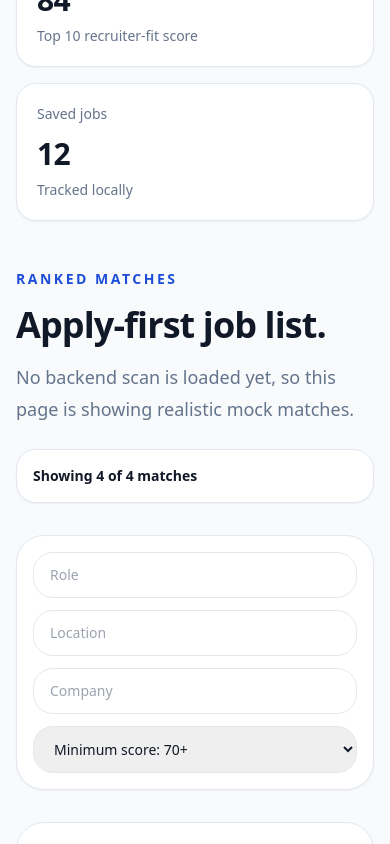
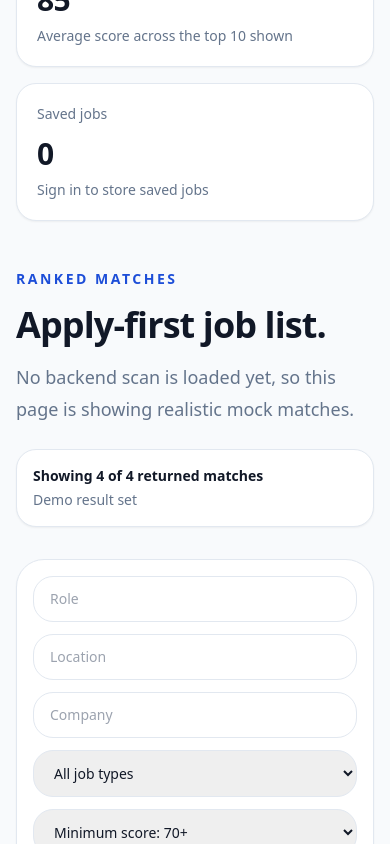
Before and after one commit to jival1215/JobFit, a Next.js app in the folder frontend/: page /dashboard in a window 390 px wide. Shown: the part 1640-2484 px from the top of the page. Built offline with nearby package versions, Linux system fonts and the light colour scheme; no server answers.

Commit message:
Always scan all repos with job type filters

```diff
--- a/frontend/app/dashboard/page.tsx
+++ b/frontend/app/dashboard/page.tsx
@@ -1,8 +1,8 @@
 import Link from "next/link";
 import { DashboardAccountPanel } from "@/components/DashboardAccountPanel";
 import { MatchesClient } from "@/components/MatchesClient";
-import { StatsCard } from "@/components/StatsCard";
-import { jobMatches, stats } from "@/lib/mock-data";
+import { DashboardStatsClient } from "@/components/DashboardStatsClient";
+import { jobMatches } from "@/lib/mock-data";
 
 export default function DashboardPage() {
   return (
@@ -35,11 +35,7 @@ export default function DashboardPage() {
 
       <DashboardAccountPanel />
 
-      <div className="mt-8 grid gap-4 sm:grid-cols-2 lg:grid-cols-4">
-        {stats.map((stat) => (
-          <StatsCard key={stat.label} {...stat} />
-        ))}
-      </div>
+      <DashboardStatsClient fallbackJobs={jobMatches} />
 
       <div className="mt-12">
         <MatchesClient fallbackJobs={jobMatches} />
--- /dev/null
+++ b/frontend/components/DashboardStatsClient.tsx
@@ -0,0 +1,74 @@
+"use client";
+
+import { useEffect, useMemo, useState } from "react";
+import { fetchSavedMatches, getAuthToken, type RankResponse } from "@/lib/jobfit-api";
+import { StatsCard } from "@/components/StatsCard";
+import type { JobMatch } from "@/lib/mock-data";
+
+type DashboardStatsClientProps = {
+  fallbackJobs: JobMatch[];
+};
+
+function averageTopScore(jobs: JobMatch[]) {
+  const top = [...jobs].sort((a, b) => b.score - a.score).slice(0, 10);
+  if (!top.length) return 0;
+  return Math.round(top.reduce((sum, job) => sum + job.score, 0) / top.length);
+}
+
+export function DashboardStatsClient({ fallbackJobs }: DashboardStatsClientProps) {
+  const [ranked, setRanked] = useState<RankResponse | null>(null);
+  const [savedCount, setSavedCount] = useState<number | null>(null);
+
+  useEffect(() => {
+    const saved = window.localStorage.getItem("jobfit:ranked-results");
+    if (saved) {
+      try {
+        setRanked(JSON.parse(saved) as RankResponse);
+      } catch {
+        setRanked(null);
+      }
+    }
+
+    if (getAuthToken()) {
+      fetchSavedMatches()
+        .then((result) => setSavedCount(result.summary?.Saved ?? result.jobs.length))
+        .catch(() => setSavedCount(null));
+    }
+  }, []);
+
+  const jobs = ranked?.jobs ?? fallbackJobs;
+  const applyFirst = jobs.filter((job) => job.recommendation === "Apply" || job.score >= 78).length;
+  const stats = useMemo(
+    () => [
+      {
+        label: "Jobs scanned",
+        value: ranked ? String(ranked.count) : "Demo",
+        detail: ranked ? `All connected repos; showing top ${ranked.returnedCount ?? jobs.length}` : "Run a scan to replace demo data",
+      },
+      {
+        label: "Apply-first matches",
+        value: String(applyFirst),
+        detail: ranked ? "Apply-ranked jobs in current results" : "Demo matches only",
+      },
+      {
+        label: "Avg top score",
+        value: String(averageTopScore(jobs)),
+        detail: "Average score across the top 10 shown",
+      },
+      {
+        label: "Saved jobs",
+        value: savedCount === null ? String(ranked?.tracker?.Saved ?? 0) : String(savedCount),
+        detail: getAuthToken() ? "Stored in your JobFIT account" : "Sign in to store saved jobs",
+      },
+    ],
+    [applyFirst, jobs, ranked, savedCount]
+  );
+
+  return (
+    <div className="mt-8 grid gap-4 sm:grid-cols-2 lg:grid-cols-4">
+      {stats.map((stat) => (
+        <StatsCard key={stat.label} {...stat} />
+      ))}
+    </div>
+  );
+}
--- a/frontend/components/MatchesClient.tsx
+++ b/frontend/components/MatchesClient.tsx
@@ -15,6 +15,7 @@ export function MatchesClient({ fallbackJobs }: MatchesClientProps) {
   const [role, setRole] = useState("");
   const [location, setLocation] = useState("");
   const [company, setCompany] = useState("");
+  const [jobType, setJobType] = useState("");
   const [minimum, setMinimum] = useState("70");
 
   useEffect(() => {
@@ -36,10 +37,11 @@ export function MatchesClient({ fallbackJobs }: MatchesClientProps) {
       const matchesRole = role ? job.title.toLowerCase().includes(role.toLowerCase()) : true;
       const matchesLocation = location ? job.location.toLowerCase().includes(location.toLowerCase()) : true;
       const matchesCompany = company ? job.company.toLowerCase().includes(company.toLowerCase()) : true;
+      const matchesType = jobType ? job.type === jobType : true;
       const matchesScore = job.score >= Number(minimum);
-      return matchesRole && matchesLocation && matchesCompany && matchesScore;
+      return matchesRole && matchesLocation && matchesCompany && matchesType && matchesScore;
     });
-  }, [jobs, role, location, company, minimum]);
+  }, [jobs, role, location, company, jobType, minimum]);
 
   return (
     <>
@@ -49,7 +51,7 @@ export function MatchesClient({ fallbackJobs }: MatchesClientProps) {
           <h1 className="mt-4 text-4xl font-black tracking-tight text-ink sm:text-6xl">Apply-first job list.</h1>
           <p className="mt-4 max-w-2xl text-lg leading-8 text-slateSoft">
             {ranked
-              ? `Showing live SimplifyJobs results from ${ranked.source}${fetchedLabel ? `, refreshed ${fetchedLabel}` : ""}. ${ranked.newCount} jobs were new in this scan.`
+              ? `Showing ranked results from all connected repos${fetchedLabel ? `, refreshed ${fetchedLabel}` : ""}. Scanned ${ranked.count} jobs and returned the top ${ranked.returnedCount ?? ranked.jobs.length}.`
               : "No backend scan is loaded yet, so this page is showing realistic mock matches."}
           </p>
           {ranked?.aiRecommendationsRequested ? (
@@ -60,26 +62,19 @@ export function MatchesClient({ fallbackJobs }: MatchesClientProps) {
             }`}>
               {ranked.aiRecommendationsEnabled
                 ? `Gemini reviewed ${ranked.aiRecruiterReviewedCount ?? 0} candidates and enhanced recommendation text for ${ranked.aiEnhancedCount ?? 0} top matches`
-                : "Gemini was requested, but the backend API key is not enabled"}
+                : ranked.aiError
+                  ? `Gemini was requested but skipped: ${ranked.aiError}`
+                  : "Gemini was requested, but the backend API key is not enabled"}
             </p>
           ) : null}
         </div>
         <div className="rounded-2xl border border-line bg-white p-4 text-sm text-slate-600 shadow-sm">
-          <p className="font-semibold text-ink">Showing {filtered.length} of {jobs.length} matches</p>
-          {ranked?.sourceUrl ? (
-            <a
-              href={ranked.sourceUrl}
-              target="_blank"
-              rel="noreferrer"
-              className="mt-1 block truncate text-brand-600 hover:text-brand-700"
-            >
-              Live source repo
-            </a>
-          ) : null}
+          <p className="font-semibold text-ink">Showing {filtered.length} of {jobs.length} returned matches</p>
+          <p className="mt-1 text-slateSoft">{ranked ? `${ranked.count} total jobs scanned` : "Demo result set"}</p>
         </div>
       </div>
       <div className="mt-8 rounded-3xl border border-line bg-white p-4 shadow-sm">
-        <div className="grid gap-3 md:grid-cols-4">
+        <div className="grid gap-3 md:grid-cols-5">
           <input
             value={role}
             onChange={(event) => setRole(event.target.value)}
@@ -98,6 +93,16 @@ export function MatchesClient({ fallbackJobs }: MatchesClientProps) {
             className="rounded-2xl border border-line px-4 py-3 text-sm outline-none focus:border-brand-500"
             placeholder="Company"
           />
+          <select
+            value={jobType}
+            onChange={(event) => setJobType(event.target.value)}
+            className="rounded-2xl border border-line px-4 py-3 text-sm outline-none focus:border-brand-500"
+          >
+            <option value="">All job types</option>
+            <option value="Internship">Internship</option>
+            <option value="Co-op">Co-op</option>
+            <option value="Full-Time">Full-Time</option>
+          </select>
           <select
             value={minimum}
             onChange={(event) => setMinimum(event.target.value)}
--- a/frontend/components/ResumeRankForm.tsx
+++ b/frontend/components/ResumeRankForm.tsx
@@ -7,24 +7,15 @@ import { fetchAccount, getAuthToken, rankResume, rankSavedResume, type AccountRe
 import { UploadBox } from "./UploadBox";
 
 const roleOptions = ["data", "data science", "data engineering", "ai/ml", "software"];
-const sourceOptions = [
-  "All job repos",
-  "Summer internships",
-  "Fall internships",
-  "Full time",
-  "Jobright data new grad",
-  "Jobright software new grad",
-  "Jobright product internships",
-  "Jobright software internships",
-  "Jobright public sector internships"
-];
+const jobTypeOptions = ["Internship", "Co-op", "Full-Time"];
+const ALL_REPOS_SOURCE = "All job repos";
 
 export function ResumeRankForm() {
   const router = useRouter();
   const [file, setFile] = useState<File | null>(null);
-  const [source, setSource] = useState("All job repos");
   const [locations, setLocations] = useState("Remote, NYC, New Jersey");
   const [roles, setRoles] = useState(["data", "data science", "data engineering", "ai/ml"]);
+  const [jobTypes, setJobTypes] = useState(jobTypeOptions);
   const [useAiRecommendations, setUseAiRecommendations] = useState(false);
   const [selectedResumeId, setSelectedResumeId] = useState("new");
   const [account, setAccount] = useState<AccountResponse | null>(null);
@@ -49,6 +40,10 @@ export function ResumeRankForm() {
     setRoles((current) => (current.includes(role) ? current.filter((item) => item !== role) : [...current, role]));
   }
 
+  function toggleJobType(jobType: string) {
+    setJobTypes((current) => (current.includes(jobType) ? current.filter((item) => item !== jobType) : [...current, jobType]));
+  }
+
   async function handleSubmit() {
     if (selectedResumeId === "new" && !file) {
       setError(account?.resumes?.length ? "Choose a saved resume or upload a new file." : "Choose a resume file first.");
@@ -60,9 +55,10 @@ export function ResumeRankForm() {
 
     try {
       const payload = {
-        source,
+        source: ALL_REPOS_SOURCE,
         preferred_roles: roles,
         preferred_locations: locations,
+        preferred_job_types: jobTypes.length ? jobTypes : jobTypeOptions,
         use_ai_recommendations: useAiRecommendations
       };
       const result = selectedResumeId !== "new" && selectedResume
@@ -77,12 +73,13 @@ export function ResumeRankForm() {
     }
   }
 
-  async function rankUploadedResume(payload: { source: string; preferred_roles: string[]; preferred_locations: string; use_ai_recommendations: boolean }) {
+  async function rankUploadedResume(payload: { source: string; preferred_roles: string[]; preferred_locations: string; preferred_job_types: string[]; use_ai_recommendations: boolean }) {
     const formData = new FormData();
     formData.append("resume", file as File);
     formData.append("source", payload.source);
     formData.append("preferred_roles", JSON.stringify(payload.preferred_roles));
     formData.append("preferred_locations", payload.preferred_locations);
+    formData.append("preferred_job_types", JSON.stringify(payload.preferred_job_types));
     formData.append("use_ai_recommendations", String(payload.use_ai_recommendations));
     return rankResume(formData);
   }
@@ -159,18 +156,14 @@ export function ResumeRankForm() {
         </div>
 
         <div className="p-5 sm:p-6">
-          <div className="grid gap-4 sm:grid-cols-2">
-            <label className="block">
-              <span className="text-sm font-semibold text-ink">Job source</span>
-              <select
-                value={source}
-                onChange={(event) => setSource(event.target.value)}
-                className="mt-2 w-full rounded-2xl border border-line bg-white px-4 py-3 text-sm text-ink outline-none transition focus:border-brand-500"
-              >
-                {sourceOptions.map((item) => <option key={item}>{item}</option>)}
-              </select>
-            </label>
-            <label className="block">
+          <div className="rounded-2xl border border-line bg-slate-50 p-4">
+            <p className="text-sm font-bold text-ink">Job database</p>
+            <p className="mt-1 text-sm leading-6 text-slateSoft">
+              Every scan searches all connected SimplifyJobs and Jobright repos. Use the filters below to narrow by role and job type.
+            </p>
+          </div>
+
+          <label className="mt-4 block">
             <span className="text-sm font-semibold text-ink">Location preference</span>
             <input
               value={locations}
@@ -179,7 +172,6 @@ export function ResumeRankForm() {
               placeholder="Remote, NYC, New Jersey"
             />
           </label>
-          </div>
 
           <div className="mt-5">
             <span className="text-sm font-semibold text-ink">Role focus</span>
@@ -196,6 +188,26 @@ export function ResumeRankForm() {
                   }`}
                 >
                   {role}
+                </button>
+              ))}
+            </div>
+          </div>
+
+          <div className="mt-5">
+            <span className="text-sm font-semibold text-ink">Job type</span>
+            <div className="mt-3 flex flex-wrap gap-2">
+              {jobTypeOptions.map((jobType) => (
+                <button
+                  key={jobType}
+                  type="button"
+                  onClick={() => toggleJobType(jobType)}
+                  className={`rounded-full px-4 py-2 text-sm font-semibold ring-1 transition ${
+                    jobTypes.includes(jobType)
+                      ? "bg-brand-600 text-white ring-brand-600"
+                      : "bg-white text-slate-700 ring-line hover:bg-slate-50"
+                  }`}
+                >
+                  {jobType}
                 </button>
               ))}
             </div>
--- a/frontend/lib/jobfit-api.ts
+++ b/frontend/lib/jobfit-api.ts
@@ -38,12 +38,14 @@ export type RankResponse = {
   resumeEncryptionEnabled?: boolean;
   usedJobCache?: boolean;
   jobCacheTtlMinutes?: number;
+  returnedCount?: number;
+  maxReturnedJobs?: number;
+  aiError?: string;
 };
 
-const CONFIGURED_API_BASE_URL = process.env.NEXT_PUBLIC_JOBFIT_API_URL?.replace(/\/$/, "") || "";
 const PROXY_API_BASE_URL = "/api/jobfit";
 
-export const API_BASE_URL = CONFIGURED_API_BASE_URL || PROXY_API_BASE_URL;
+export const API_BASE_URL = PROXY_API_BASE_URL;
 export const AUTH_TOKEN_KEY = "jobfit:auth-token";
 
 export function getAuthToken() {
@@ -71,9 +73,6 @@ async function apiFetch(path: string, init?: RequestInit) {
   try {
     return await fetch(`${API_BASE_URL}${path}`, init);
   } catch (error) {
-    if (CONFIGURED_API_BASE_URL && typeof window !== "undefined") {
-      return fetch(`${PROXY_API_BASE_URL}${path}`, init);
-    }
     const detail = error instanceof Error ? error.message : "Network request failed";
     throw new Error(`Unable to reach JobFIT backend: ${detail}`);
   }
@@ -100,7 +99,7 @@ export async function rankResume(formData: FormData): Promise<RankResponse> {
 
 export async function rankSavedResume(
   resumeId: number,
-  payload: { source: string; preferred_roles: string[]; preferred_locations: string; use_ai_recommendations: boolean }
+  payload: { source: string; preferred_roles: string[]; preferred_locations: string; preferred_job_types?: string[]; use_ai_recommendations: boolean }
 ): Promise<RankResponse> {
   const response = await apiFetch(`/api/rank/resume/${resumeId}`, {
     method: "POST",
--- a/frontend/lib/mock-data.ts
+++ b/frontend/lib/mock-data.ts
@@ -10,7 +10,7 @@ export type JobMatch = {
   company: string;
   title: string;
   location: string;
-  type: "Internship" | "Co-op" | "New Grad";
+  type: "Internship" | "Co-op" | "Full-Time";
   score: number;
   matchScore?: number;
   deterministicScore?: number;
@@ -48,10 +48,10 @@ export type JobMatch = {
 };
 
 export const stats = [
-  { label: "Jobs scanned", value: "428", detail: "Across SimplifyJobs sources" },
-  { label: "Apply-first matches", value: "37", detail: "Strong fit for your resume" },
-  { label: "Avg top score", value: "84", detail: "Top 10 recruiter-fit score" },
-  { label: "Saved jobs", value: "12", detail: "Tracked locally" }
+  { label: "Jobs scanned", value: "Live", detail: "All repos after resume upload" },
+  { label: "Apply-first matches", value: "Ranked", detail: "Based on your resume" },
+  { label: "Avg top score", value: "Dynamic", detail: "Top shown matches" },
+  { label: "Saved jobs", value: "Synced", detail: "Stored in your account" }
 ];
 
 export const jobMatches: JobMatch[] = [
```
Also changed, not shown: 1 other file (tests, documents, lock files or other folders). Lines whose indentation alone changed are shown as unchanged.
